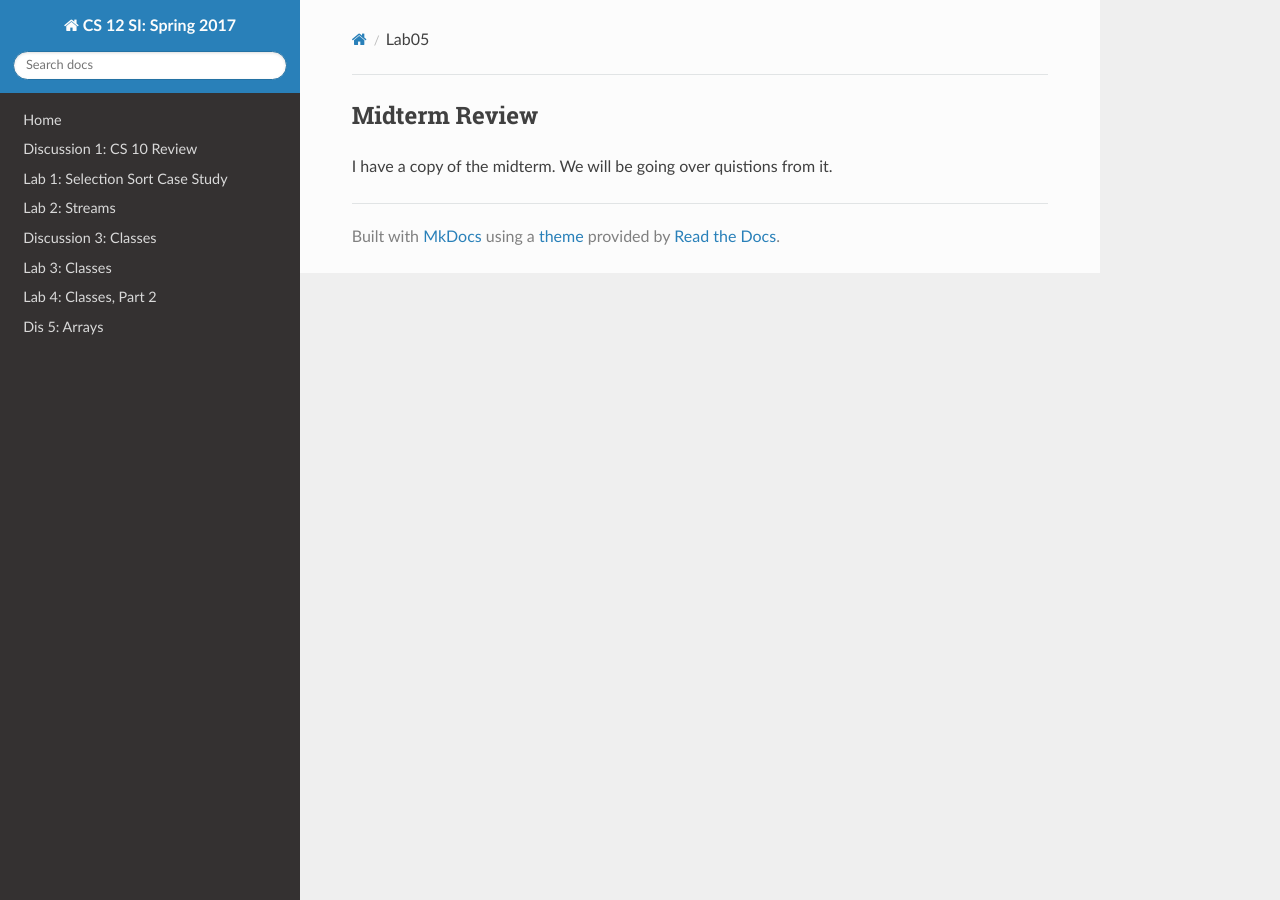
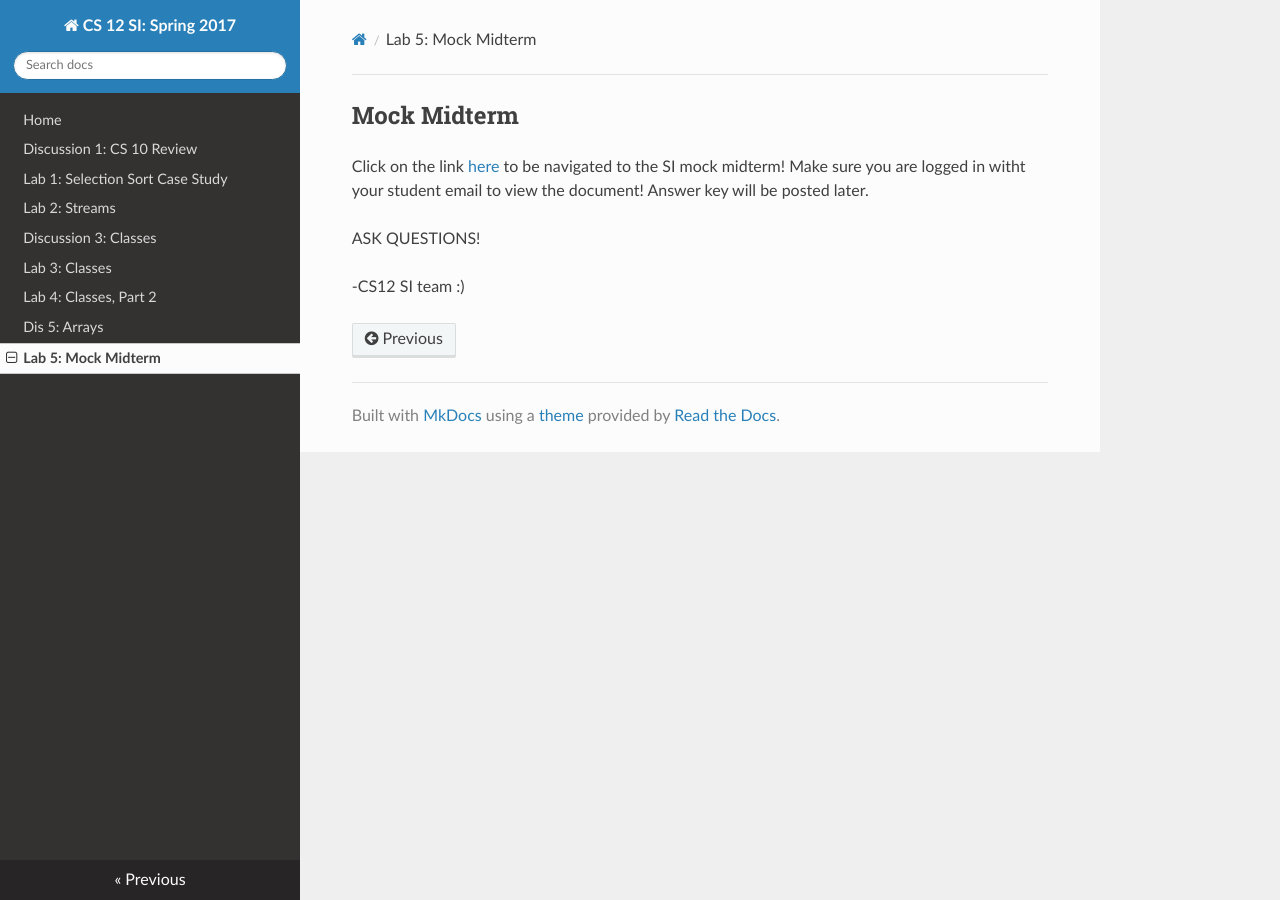
Before and after one commit to cs-si-ucr/cs12, an MkDocs documentation site: the page built from docs/lab05.md, in a window 1280 px wide. Built offline with MkDocs 1.6.1, drawn with Linux system fonts in a browser that asks for light colours; nearby versions of some CDN libraries; old or Windows-style settings are respelled for this version of MkDocs.

Commit message:
Added mock midterm

```diff
--- a/docs/lab05.md
+++ b/docs/lab05.md
@@ -1,5 +1,12 @@
-Midterm Review
+Mock Midterm
 ---
 
-I have a copy of the midterm.
-We will be going over quistions from it.
+Click on the link
+[here](https://docs.google.com/document/d/1hLWf50FiETA0QVvE94FZM7iF_1Tq2T9YynrE5__CCcE/edit?usp=sharing)
+to be navigated to the SI mock midterm!
+Make sure you are logged in witht your student email to view the document!
+Answer key will be posted later.
+
+ASK QUESTIONS!
+
+-CS12 SI team :)
--- a/mkdocs.yml
+++ b/mkdocs.yml
@@ -13,7 +13,7 @@ pages:
     - [lab04.md, "Lab 4: Classes, Part 2"]
    # - [dis04_2.md, "Week 4 Dis 2: Rectangle"]
     - [dis05.md, "Dis 5: Arrays"]
-   # - [lab05.md, "Lab Week 5: Midterm Review and Arrays"]
+    - [lab05.md, "Lab 5: Mock Midterm"]
    # - [dis05_2.md, "Week 5 Dis 2: Cstrings"]
    # - [dis06_1.md, "Week 6 Dis 1: Pointers and Dynamic Memory"]
    # - [lab06.md, "Lab Week 6: Valgrind, Dynamic Memory, and Pointers"]
```
